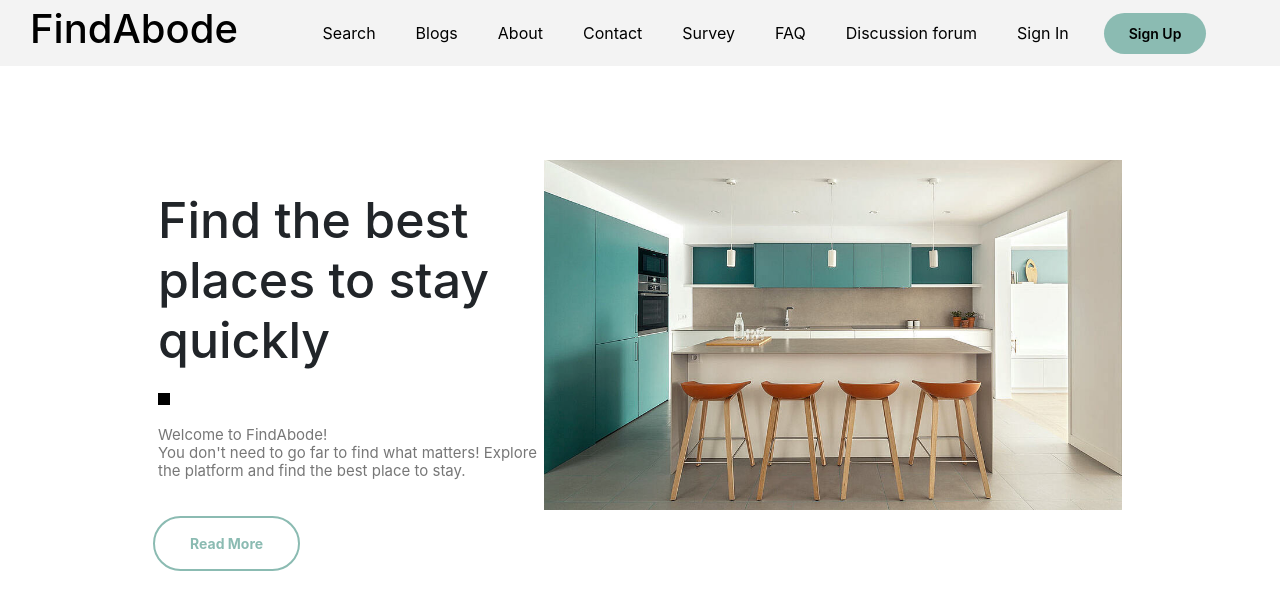
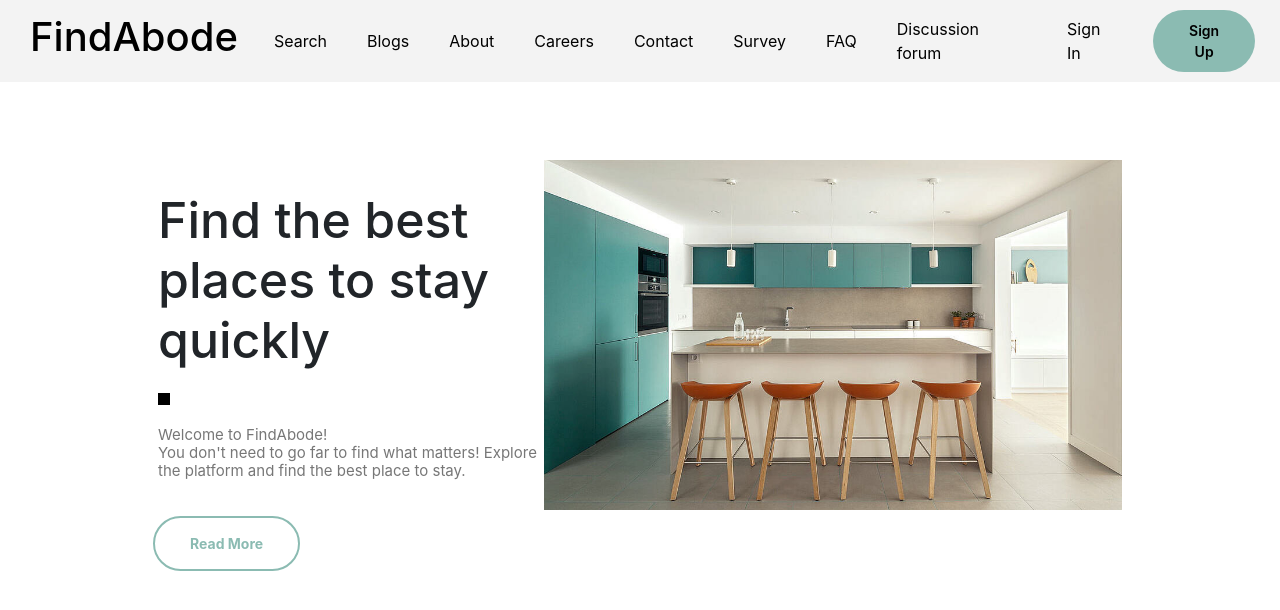
Before and after one commit to uanthwal/Group16_FindAbode, a React (Create React App) app: page / in a window 1280 px wide. Shown: the top 610 px of the page. Built offline with nearby package versions, Linux system fonts and the light colour scheme.

Commit message:
Careers link added to navbar

```diff
--- a/src/components/Navbar.js
+++ b/src/components/Navbar.js
@@ -50,6 +50,11 @@ class Navbar extends Component {
                 <li className="nav-item">
                   <Link className="link" to="/about">
                     About
+                  </Link>
+                </li>
+                <li className="nav-item">
+                  <Link className="link" to="/careers">
+                    Careers
                   </Link>
                 </li>
 
```
